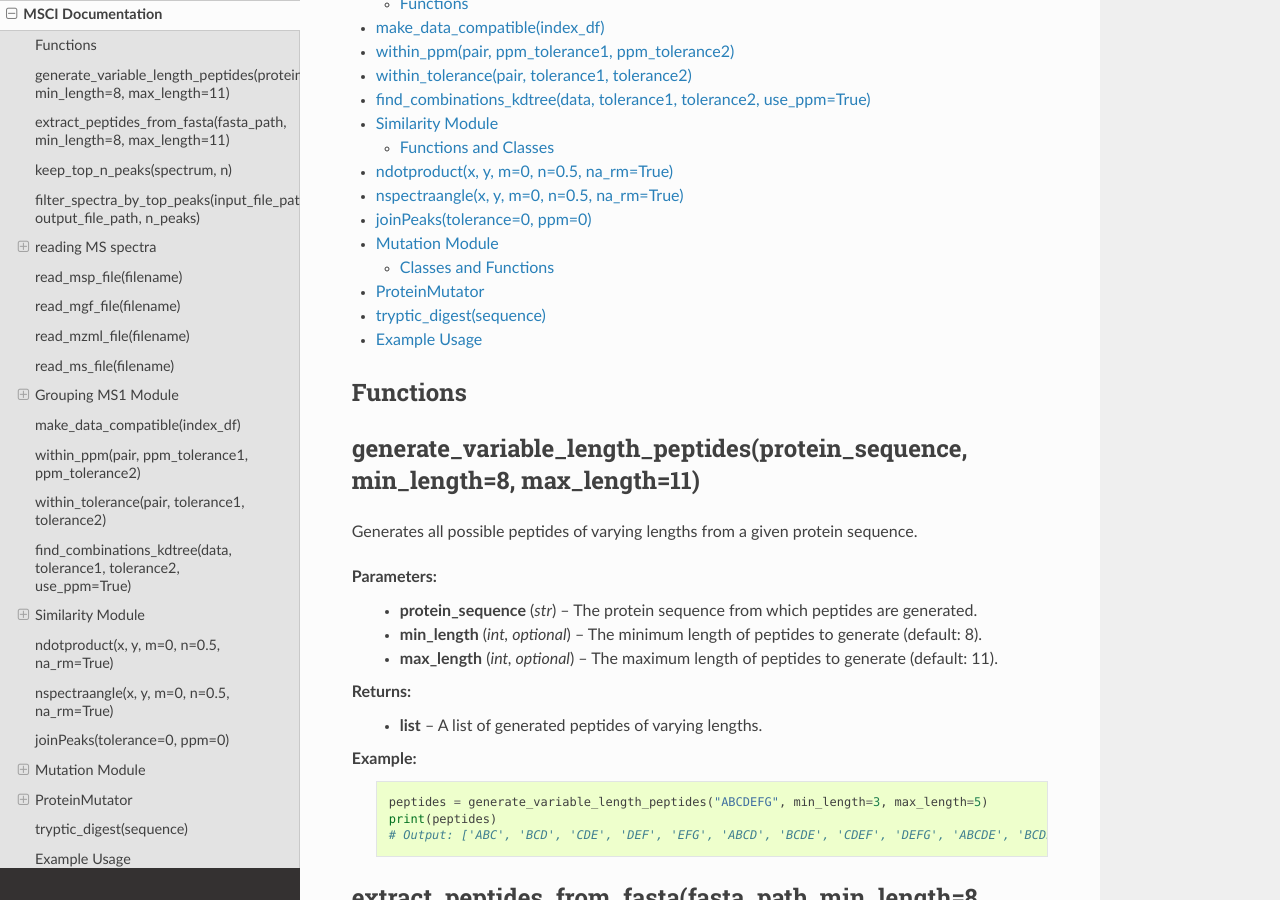
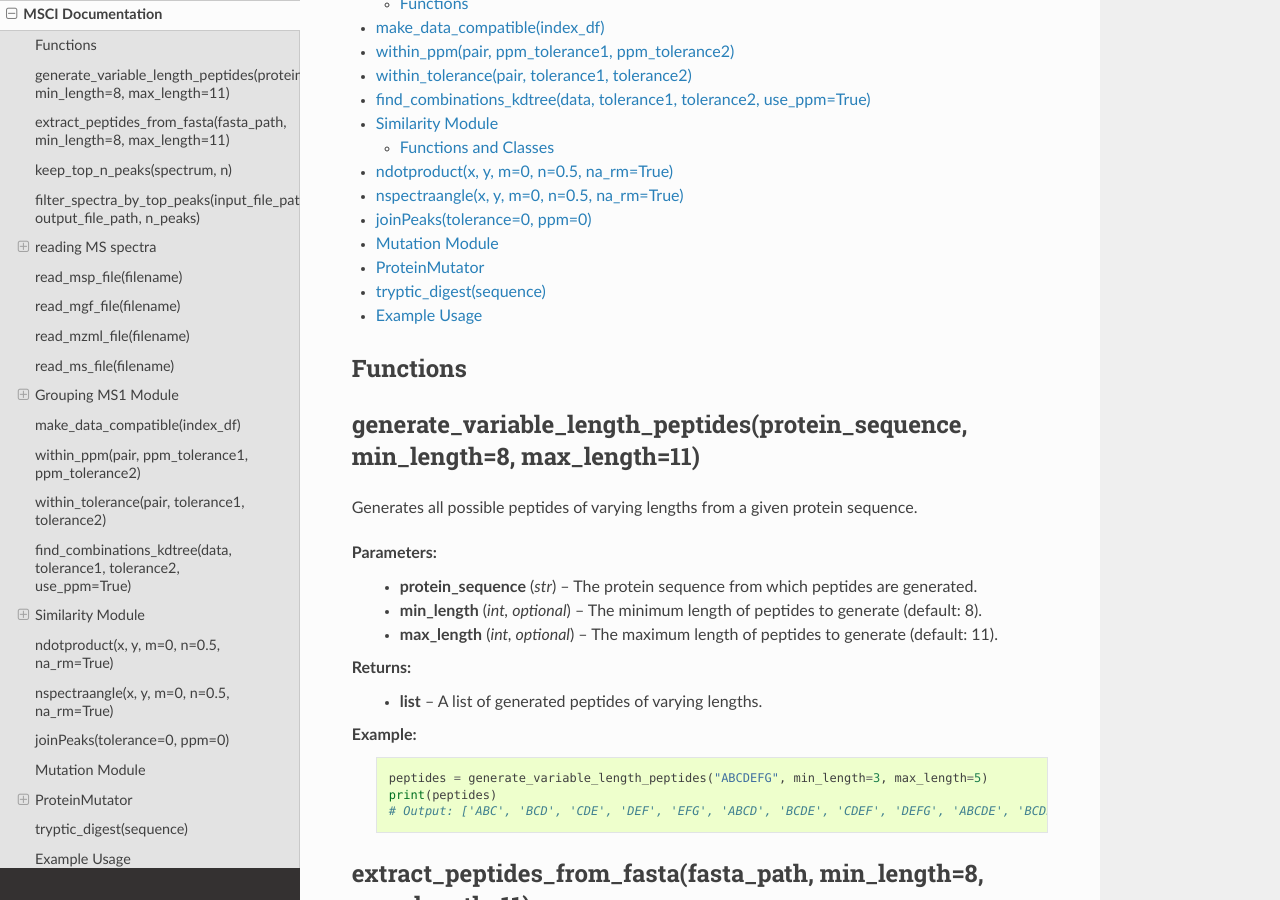
Before and after one commit to zahrael97/MSCI, a Sphinx documentation site: the page built from docs/API.rst, in a window 1280 px wide and 900 px high, scrolled down 492 px. Built offline with Sphinx 7.4.7 and the Read the Docs theme 3.1.0, drawn with Linux system fonts in a browser that asks for light colours; pages that are not in the unit, such as notebooks, are missing from menus; some of the changed text lies outside the part shown.

Commit message:
Update API.rst

```diff
--- a/docs/API.rst
+++ b/docs/API.rst
@@ -258,8 +258,6 @@
 
 Tools for processing proteins by simulating peptide digestion and introducing mutations.
 
-Classes and Functions
-~~~~~~~~~~~~~~~~~~~
 
 ProteinMutator
 --------------------
```
